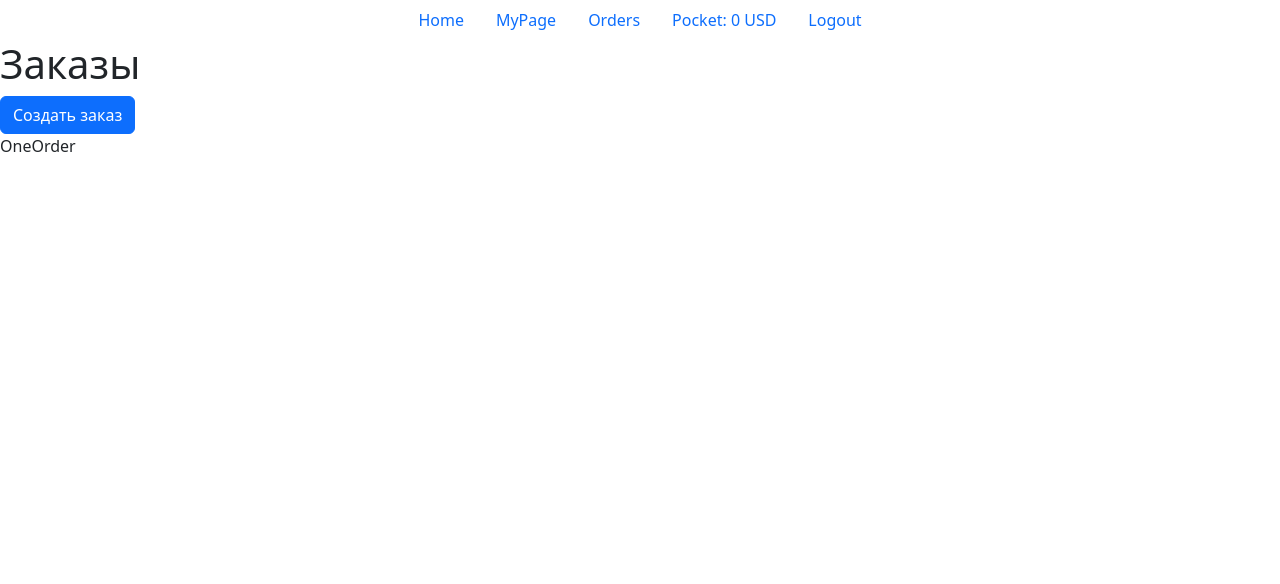
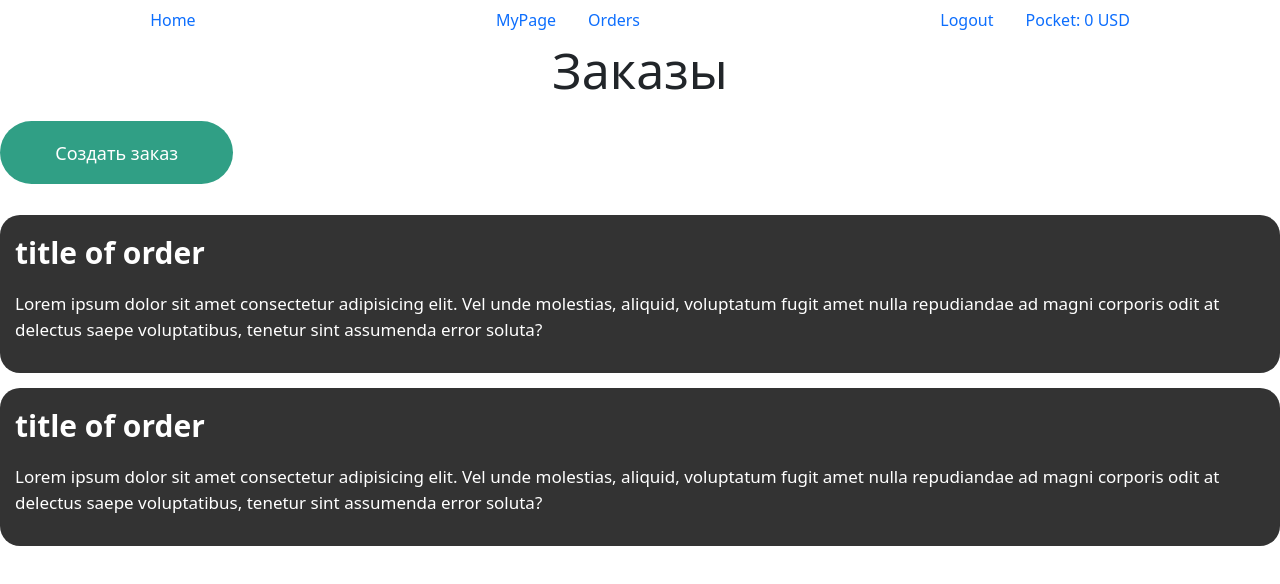
Before and after one commit to symon261731/wolves_private_networks-wpn-, a React (Create React App) app in the folder client/: page /orders in a window 1280 px wide. Shown: the top 584 px of the page. Built offline with nearby package versions, Linux system fonts and the light colour scheme.

Commit message:
add style in Orders

```diff
--- a/client/src/components/NavBar/NavBar.jsx
+++ b/client/src/components/NavBar/NavBar.jsx
@@ -1,29 +1,34 @@
 import React from 'react';
 import { Link } from 'react-router-dom';
+import './NavBar.scss';
 
 export default function NavBar() {
   const user = { login: 'admin', id: 1 };
 
   return (
     <div>
-      <ul className="nav justify-content-center">
+      <ul className="nav">
         <li className="nav-item">
           <Link className="nav-link active" aria-current="page" to="/">Home</Link>
         </li>
         {user?.id ? (
           <>
+            <div className="nav__flex">
               <li className="nav-item">
                 <Link className="nav-link active" aria-current="page" to="/personalPage">MyPage</Link>
               </li>
               <li className="nav-item">
                 <Link className="nav-link" to="/orders">Orders</Link>
               </li>
+            </div>
+            <div className="nav__flex">
+              <li className="nav-item">
+                <Link className="nav-link" to="/logout">Logout</Link>
+              </li>
               <li className="nav-item">
                 <Link className="nav-link" to="/addCash">Pocket: 0 USD</Link>
               </li>
-            <li className="nav-item">
-              <Link className="nav-link" to="/logout">Logout</Link>
-            </li>
+            </div>
           </>
         ) : (
           <>
--- /dev/null
+++ b/client/src/components/NavBar/NavBar.scss
@@ -0,0 +1,8 @@
+.nav {
+    display: flex;
+    justify-content: space-around;
+
+    &__flex {
+        display: flex;
+    }
+}
--- a/client/src/components/OneOrder/OneOrder.jsx
+++ b/client/src/components/OneOrder/OneOrder.jsx
@@ -1,7 +1,17 @@
 import React from 'react';
+import './OneOrder.scss';
 
 export default function OneOrder() {
   return (
-    <div>OneOrder</div>
+    <>
+      <div className="one-order__box">
+        <p className="one-order__title">title of order</p>
+        <p className="one-order__desription">Lorem ipsum dolor sit amet consectetur adipisicing elit. Vel unde molestias, aliquid, voluptatum fugit amet nulla repudiandae ad magni corporis odit at delectus saepe voluptatibus, tenetur sint assumenda error soluta?</p>
+      </div>
+      <div className="one-order__box">
+        <p className="one-order__title">title of order</p>
+        <p className="one-order__desription">Lorem ipsum dolor sit amet consectetur adipisicing elit. Vel unde molestias, aliquid, voluptatum fugit amet nulla repudiandae ad magni corporis odit at delectus saepe voluptatibus, tenetur sint assumenda error soluta?</p>
+      </div>
+    </>
   );
 }
--- /dev/null
+++ b/client/src/components/OneOrder/OneOrder.scss
@@ -0,0 +1,18 @@
+.one-order {
+    &__box {
+        padding: 15px;
+        background-color: #333;
+        border-radius: 20px;
+        color: white;
+    }
+
+    &__title {
+        font-size: 30px;
+        font-weight: 700;
+    }
+
+    &__desription {
+        font-size: 17px;
+        font-weight: 400;
+    }
+}
--- /dev/null
+++ b/client/src/components/OrdersList/OrderList.scss
@@ -0,0 +1,46 @@
+.order {
+
+
+    &__container {
+        max-width: 1440px;
+        margin: 0 auto;
+        margin-bottom: 50px;
+    }
+
+    &__title {
+        font-size: 50px;
+        text-align: center;
+
+        &:not(:last-child) {
+            margin-bottom: 40px;
+        }
+    }
+
+    &__btn {
+        text-decoration: none;
+        color: white;
+        font-size: 18px;
+        font-weight: 500;
+        line-height: 1.4;
+        text-align: center;
+        padding: 19.5px 55.25px 19.5px 55.25px;
+        background-color: #309F85;
+        border-radius: 60px;
+
+        &:hover {
+            color: white;
+            background: linear-gradient(0deg, rgba(0, 0, 0, 0.2), rgba(0, 0, 0, 0.2)), #309F85;
+        }
+    }
+}
+
+
+
+.one-order {
+    display: flex;
+    flex-direction: column;
+    column-gap: 15px;
+    row-gap: 15px;
+    max-width: 1440px;
+    margin: 0 auto;
+}
--- a/client/src/components/OrdersList/OrdersList.jsx
+++ b/client/src/components/OrdersList/OrdersList.jsx
@@ -1,14 +1,20 @@
 import React from 'react';
 import { Link } from 'react-router-dom';
 import OneOrder from '../OneOrder/OneOrder';
+import './OrderList.scss';
 
 export default function OrdersList() {
   return (
-    <div>
-      <h1>Заказы</h1>
-      <Link to="/createorder" className="btn btn-primary">Создать заказ</Link>
-      <br />
-      <OneOrder />
+    <div className="order">
+      <div className="order__container">
+        <h1 className="order__title">Заказы</h1>
+        <Link to="/createorder" className="order__btn">Создать заказ</Link>
+      </div>
+      <div>
+        <div className="one-order">
+          <OneOrder />
+        </div>
+      </div>
     </div>
   );
 }
```
Lines whose indentation alone changed are shown as unchanged.
